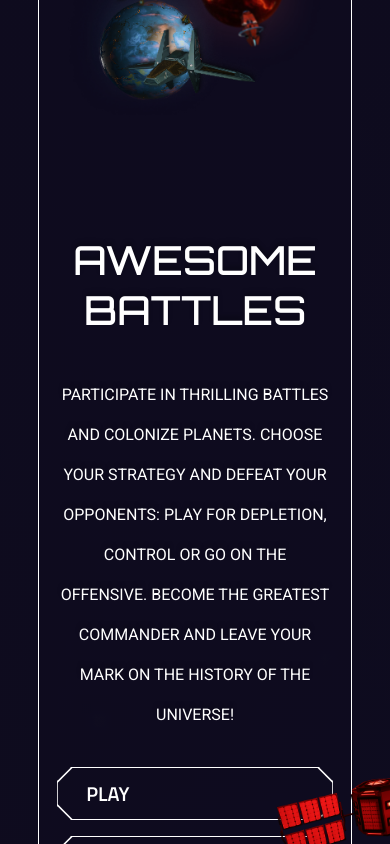
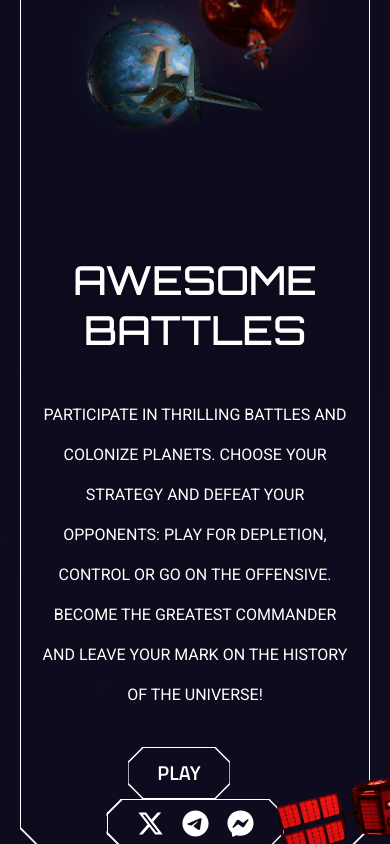
Before and after one commit to gunt4r/battlePlanet, a React (Vite) app: page / in a window 390 px wide. Shown: the part 1156-2000 px from the top of the page. Built offline with nearby package versions, Linux system fonts and the light colour scheme.

Commit message:
фиксики

```diff
--- a/src/components/About/index.jsx
+++ b/src/components/About/index.jsx
@@ -70,7 +70,7 @@ export default function About() {
                 <TitleText styles={{paddingTop: '2rem', marginBottom: '4rem'}}>about</TitleText>
                 {itemsCard.map((item, index) => {
                     return (
-                        <Octagon isAboutCard key={index} styles={{marginBottom: '2rem', height: 'unset'}}>
+                        <Octagon isAboutCard key={index}>
                             <div className="section-about__content__card">
                                 <div className='section-about__content__card__img'>
                                     <img src={item.img} alt={""}/>
--- a/src/components/ButtonCenter/styleOctagon.scss
+++ b/src/components/ButtonCenter/styleOctagon.scss
@@ -391,99 +391,99 @@ $paddingWidth: 28px;
   padding: 3px 28px;
 }
 @media screen and (max-width: 1200px) {
-  .about-card {
-    width: 80%;
-  }
+  //.about-card {
+  //  width: 80%;
+  //}
   .about-play {
     padding: 3px 31px;
   }
 }
 @media screen and (max-width: 768px) {
-  .about-card {
-    width: 80%;
-    &::before {
-      clip-path: polygon(
-        4% 0,
-        95% 0,
-        100% 6%,
-        100% 93%,
-        95% 100%,
-        5% 100%,
-        0 94%,
-        0 6%
-      );
-    }
-    &::after {
-      background: rgba(255, 255, 255, 0.3);
-      clip-path: polygon(
-        4% 0,
-        95% 0,
-        100% 6%,
-        100% 93%,
-        95% 100%,
-        5% 100%,
-        0 94%,
-        0 6%
-      );
-    }
-  }
-  .about-play {
-    width: 80%;
-    margin: 0 0 1rem 0;
-    &::before {
-      clip-path: polygon(
-        3% 0,
-        96% 0,
-        100% 18%,
-        100% 77%,
-        97% 100%,
-        3% 100%,
-        0 75%,
-        0 18%
-      );
-    }
-    &::after {
-      background: rgba(255, 255, 255, 0.3);
-      clip-path: polygon(
-        3% 0,
-        96% 0,
-        100% 18%,
-        100% 77%,
-        97% 100%,
-        3% 100%,
-        0 75%,
-        0 18%
-      );
-    }
-  }
-  .about-socials {
-    width: 80%;
-    &::before {
-      clip-path: polygon(
-        3% 0,
-        96% 0,
-        100% 18%,
-        100% 77%,
-        97% 100%,
-        3% 100%,
-        0 75%,
-        0 18%
-      );
-    }
-    &::after {
-      background: rgba(255, 255, 255, 0.3);
-      clip-path: polygon(
-        3% 0,
-        96% 0,
-        100% 18%,
-        100% 77%,
-        97% 100%,
-        3% 100%,
-        0 75%,
-        0 18%
-      );
-    }
-  }
+  //.about-card {
+  //  width: 80%;
+  //  &::before {
+  //    clip-path: polygon(
+  //      4% 0,
+  //      95% 0,
+  //      100% 6%,
+  //      100% 93%,
+  //      95% 100%,
+  //      5% 100%,
+  //      0 94%,
+  //      0 6%
+  //    );
+  //  }
+  //  &::after {
+  //    background: rgba(255, 255, 255, 0.3);
+  //    clip-path: polygon(
+  //      4% 0,
+  //      95% 0,
+  //      100% 6%,
+  //      100% 93%,
+  //      95% 100%,
+  //      5% 100%,
+  //      0 94%,
+  //      0 6%
+  //    );
+  //  }
+  //}
+  //.about-play {
+  //  width: 80%;
+  //  margin: 0 0 1rem 0;
+  //  &::before {
+  //    clip-path: polygon(
+  //      3% 0,
+  //      96% 0,
+  //      100% 18%,
+  //      100% 77%,
+  //      97% 100%,
+  //      3% 100%,
+  //      0 75%,
+  //      0 18%
+  //    );
+  //  }
+  //  &::after {
+  //    background: rgba(255, 255, 255, 0.3);
+  //    clip-path: polygon(
+  //      3% 0,
+  //      96% 0,
+  //      100% 18%,
+  //      100% 77%,
+  //      97% 100%,
+  //      3% 100%,
+  //      0 75%,
+  //      0 18%
+  //    );
+  //  }
+  //}
+  //.about-socials {
+  //  width: 80%;
+  //  &::before {
+  //    clip-path: polygon(
+  //      3% 0,
+  //      96% 0,
+  //      100% 18%,
+  //      100% 77%,
+  //      97% 100%,
+  //      3% 100%,
+  //      0 75%,
+  //      0 18%
+  //    );
+  //  }
+  //  &::after {
+  //    background: rgba(255, 255, 255, 0.3);
+  //    clip-path: polygon(
+  //      3% 0,
+  //      96% 0,
+  //      100% 18%,
+  //      100% 77%,
+  //      97% 100%,
+  //      3% 100%,
+  //      0 75%,
+  //      0 18%
+  //    );
+  //  }
+  //}
   .modal {
     width: 90%;
     padding: 40px 20px;
--- a/src/components/Header/styleHeader.scss
+++ b/src/components/Header/styleHeader.scss
@@ -112,6 +112,7 @@
 .desktop-buttons {
   display: flex;
   gap: 1rem;
+  align-items: center;
 }
 
 .burger-icon {
--- a/src/index.scss
+++ b/src/index.scss
@@ -65,10 +65,10 @@ body {
   text-transform: uppercase;
   font-family: 'Titillium Web';
   position: relative;
-  height: 51px;
+  //height: 51px;
   display: flex;
   align-items: center;
-  padding: 0 28px;
+  padding: 10px 28px;
   background: rgba(14,11,30,.3);
   &.about-card{
     padding:0;
@@ -76,5 +76,7 @@ body {
     --side1: -12px;
     --side2: 19px;
     --width: 60px;
+    height:auto;
+    margin:20px;
   }
 }
```
Also changed, not shown: src/components/ButtonCenter/index.jsx (+3 -9 lines).
